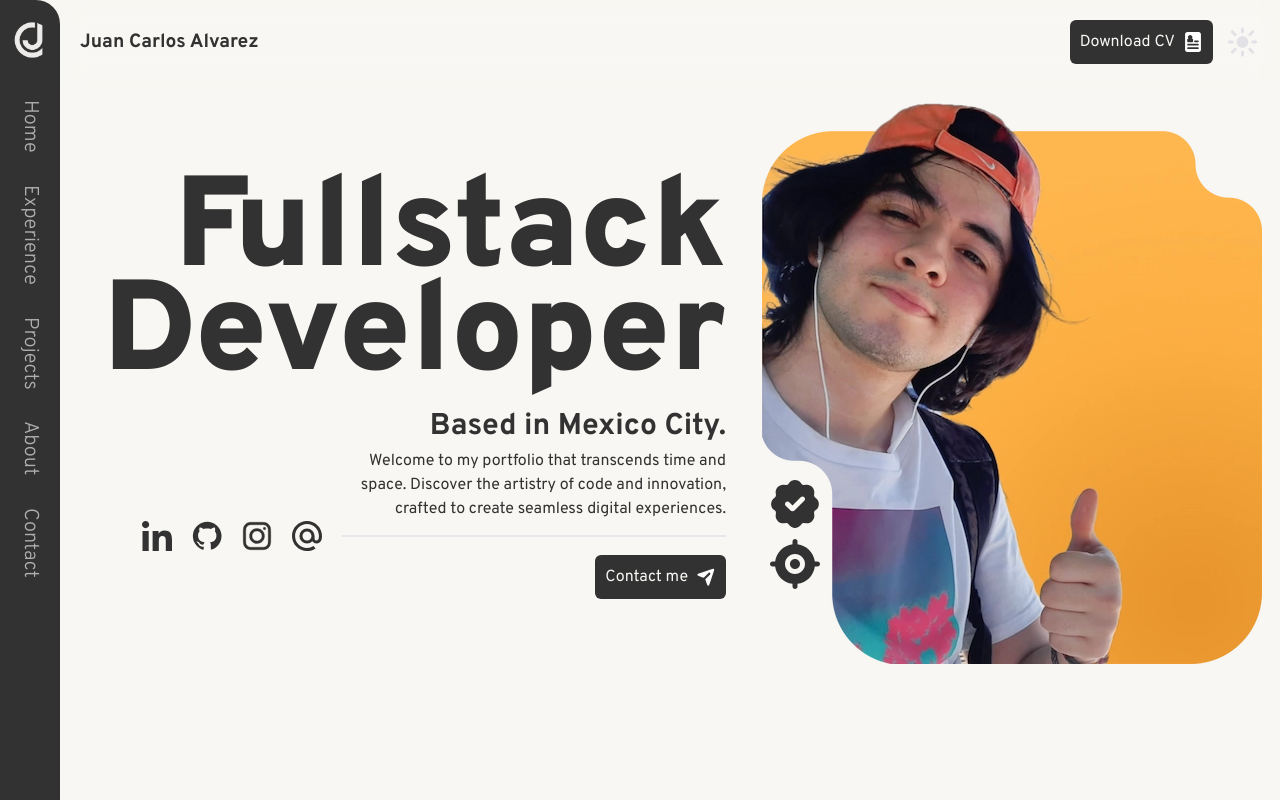
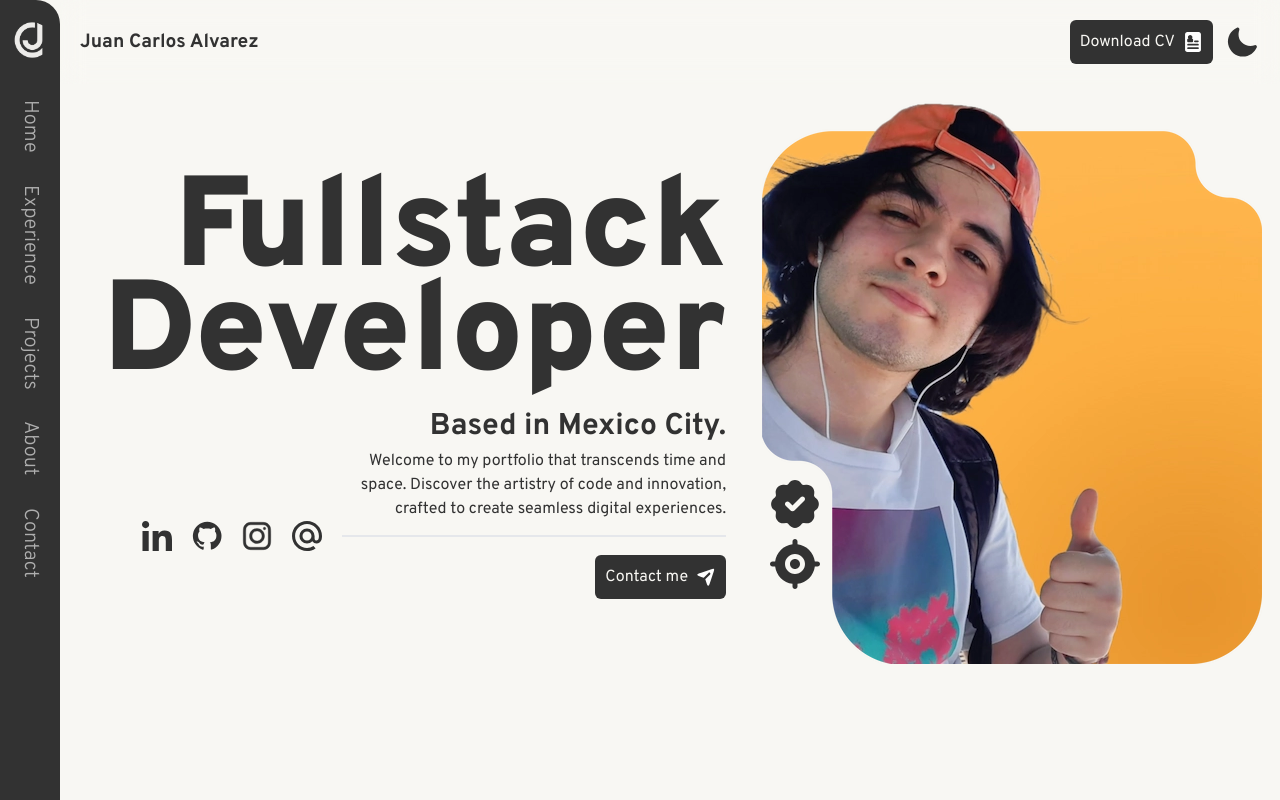
Before and after one commit to AlvarezMar/Portfolio-V2, a React (Vite) app: page / in a window 1280 px wide. Shown: the top 800 px of the page. Built offline with nearby package versions, Linux system fonts and the light colour scheme.

Commit message:
fix(components): render theme icon according to local storage

```diff
--- a/src/components/Topbar.tsx
+++ b/src/components/Topbar.tsx
@@ -8,7 +8,11 @@ import dark from "../assets/svg/elements/dark.svg"
 
 function Topbar(){
 
-    const [darkMode, setDarkMode] = useState(true);
+    const [darkMode, setDarkMode] = useState(() => {
+        const savedMode = localStorage.getItem("theme")
+        if(savedMode === 'dark') return true
+        return false
+    });
 
     const toggleTheme = () => {
         const isDark = document.documentElement.classList.contains('dark');
```
